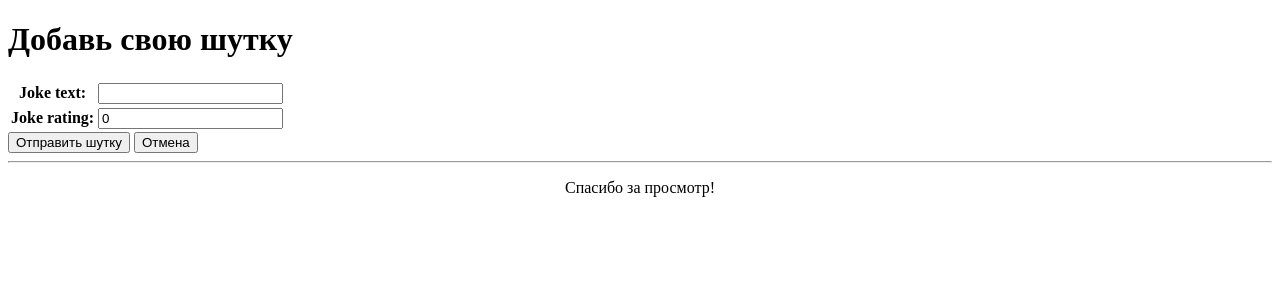
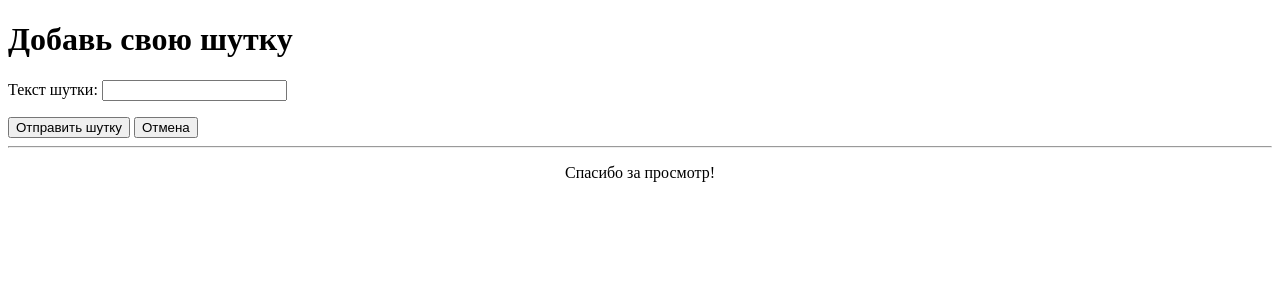
Before and after one commit to bimka/Miniblog, a Django app: page /add_a_joke in a window 1280 px wide. Shown: the top 300 px of the page. Run offline with Django 3.2, Linux system fonts and the light colour scheme.

Commit message:
27.11.21_2

```diff
--- /dev/null
+++ b/blog/form.py
@@ -0,0 +1 @@
+from djaango import forms
--- a/blog/models.py
+++ b/blog/models.py
@@ -1,6 +1,6 @@
 from django.db import models
 
 class Jokes(models.Model):
-    joke_text = models.CharField(max_length = 500)
+    joke_text = models.CharField(verbose_name = "Текст шутки", max_length = 500)
     joke_rating = models.IntegerField(default = 0)
     date_of_creation = models.DateTimeField(auto_now_add=True)
--- a/blog/templates/blog/jokes_form.html
+++ b/blog/templates/blog/jokes_form.html
@@ -4,7 +4,7 @@
 <form action= "" method = "post">
     {% csrf_token %}
     <table>
-        {{ form.as_table }}
+        {{ form.as_p }}
     </table>
     <input type = "submit" value = "Отправить шутку">
     <input type = "submit" value = "Отмена">
--- a/blog/views.py
+++ b/blog/views.py
@@ -23,6 +23,6 @@ def index(request):
     return HttpResponse(template.render(context, request))
 
 class Add_a_joke(CreateView):
-    success_url = reverse_lazy('add_a_joke')
+    success_url = reverse_lazy('index')
     model = Jokes
-    fields = '__all__'
+    fields = ['joke_text']
```
Also changed, not shown: db.sqlite3.
